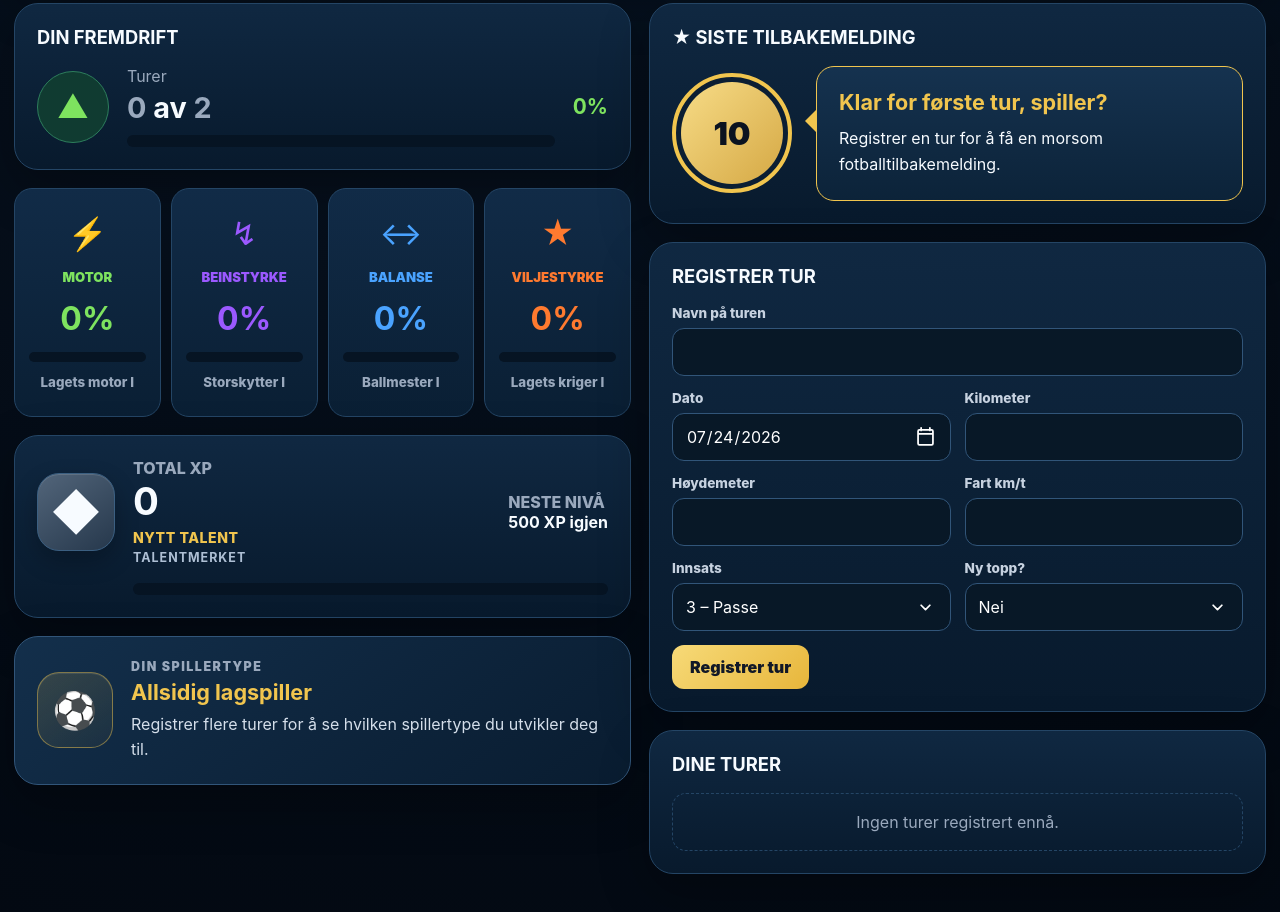
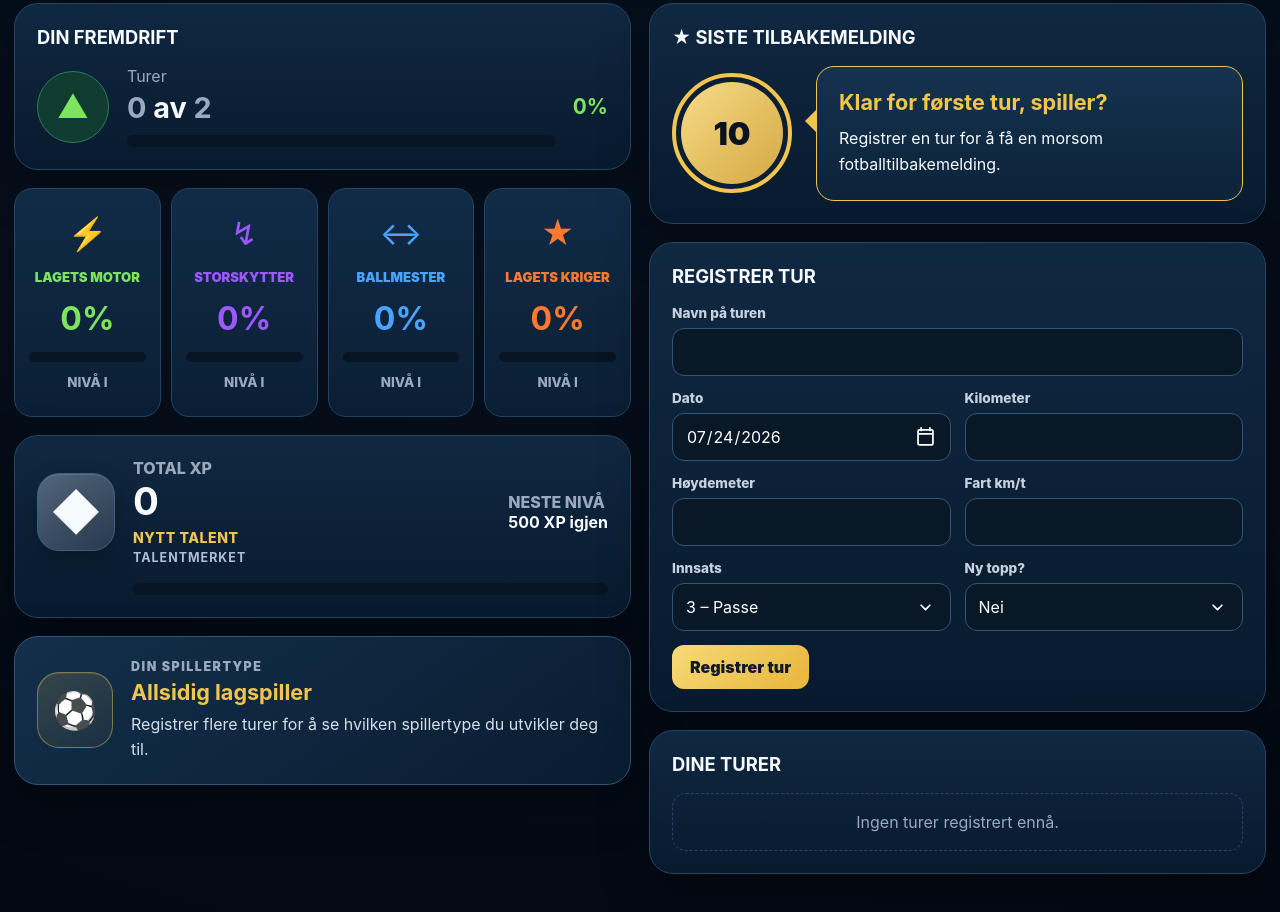
Before and after one commit to LeBear79/toppfotball-v3, a plain HTML site: page index.html in a window 1280 px wide. Shown: the part 735-1647 px from the top of the page. Drawn offline with Linux system fonts and the light colour scheme.

Commit message:
Add files via upload

```diff
--- a/index.html
+++ b/index.html
@@ -5,7 +5,7 @@
   <meta name="viewport" content="width=device-width, initial-scale=1.0">
   <title>Toppfotball</title>
   <meta name="description" content="Toppfotball gjør turer motiverende med fotballinspirert utvikling.">
-  <link rel="stylesheet" href="style.css?v=0.2.7">
+  <link rel="stylesheet" href="style.css?v=0.2.8">
 </head>
 <body>
   <header class="topbar">
@@ -106,34 +106,34 @@
         <section class="skills-grid">
           <article class="skill-card motor">
             <div id="skill-motor-icons" class="skill-icon skill-icon-stack" aria-label="1 nivåsymbol">⚡</div>
-            <span>MOTOR</span>
+            <span>LAGETS MOTOR</span>
             <strong id="skill-motor">0%</strong>
             <div class="progress-track small"><div id="skill-motor-bar" class="progress-fill"></div></div>
-            <small id="skill-motor-level">Lagets motor I</small>
+            <small id="skill-motor-level">NIVÅ I</small>
           </article>
 
           <article class="skill-card strength">
             <div id="skill-strength-icons" class="skill-icon skill-icon-stack" aria-label="1 nivåsymbol">↯</div>
-            <span>BEINSTYRKE</span>
+            <span>STORSKYTTER</span>
             <strong id="skill-strength">0%</strong>
             <div class="progress-track small"><div id="skill-strength-bar" class="progress-fill"></div></div>
-            <small id="skill-strength-level">Storskytter I</small>
+            <small id="skill-strength-level">NIVÅ I</small>
           </article>
 
           <article class="skill-card balance">
             <div id="skill-balance-icons" class="skill-icon skill-icon-stack" aria-label="1 nivåsymbol">↔</div>
-            <span>BALANSE</span>
+            <span>BALLMESTER</span>
             <strong id="skill-balance">0%</strong>
             <div class="progress-track small"><div id="skill-balance-bar" class="progress-fill"></div></div>
-            <small id="skill-balance-level">Ballmester I</small>
+            <small id="skill-balance-level">NIVÅ I</small>
           </article>
 
           <article class="skill-card mindset">
             <div id="skill-mindset-icons" class="skill-icon skill-icon-stack" aria-label="1 nivåsymbol">★</div>
-            <span>VILJESTYRKE</span>
+            <span>LAGETS KRIGER</span>
             <strong id="skill-mindset">0%</strong>
             <div class="progress-track small"><div id="skill-mindset-bar" class="progress-fill"></div></div>
-            <small id="skill-mindset-level">Lagets kriger I</small>
+            <small id="skill-mindset-level">NIVÅ I</small>
           </article>
         </section>
 
@@ -248,7 +248,7 @@
     </section>
   </main>
 
-  <script src="script.js?v=0.2.7"></script>
+  <script src="script.js?v=0.2.8"></script>
 
   <div id="rank-up-overlay" class="rank-up-overlay" hidden>
     <div class="rank-up-card" role="dialog" aria-modal="true" aria-labelledby="rank-up-heading">
--- a/script.js
+++ b/script.js
@@ -1,5 +1,5 @@
 const STORAGE_KEY = "toppfotball-v2";
-const APP_VERSION = "0.2.6";
+const APP_VERSION = "0.2.8";
 
 const skillProfiles = {
   motor: {
@@ -419,7 +419,7 @@ function renderSkill(key, rawPoints) {
   const iconsElement = document.getElementById(`skill-${key}-icons`);
 
   if (percentElement) percentElement.textContent = `${clamp(percent, 0, 100)}%`;
-  if (levelElement) levelElement.textContent = `${skillProfiles[key].cardName} ${tier.label}`;
+  if (levelElement) levelElement.textContent = `NIVÅ ${tier.label}`;
   if (iconsElement) {
     iconsElement.textContent = Array(tier.icons).fill(getSkillIcon(key)).join(" ");
     iconsElement.setAttribute("aria-label", `${tier.icons} nivåsymboler`);
```
